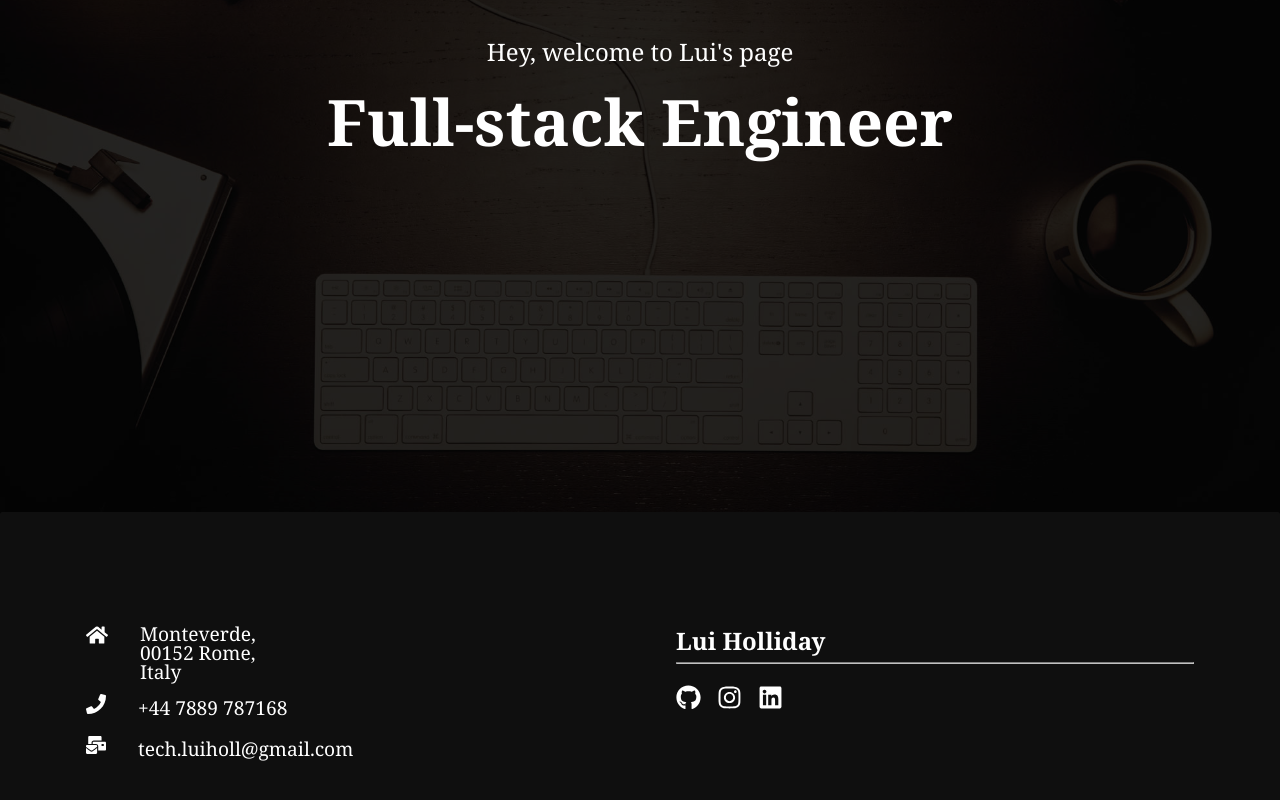
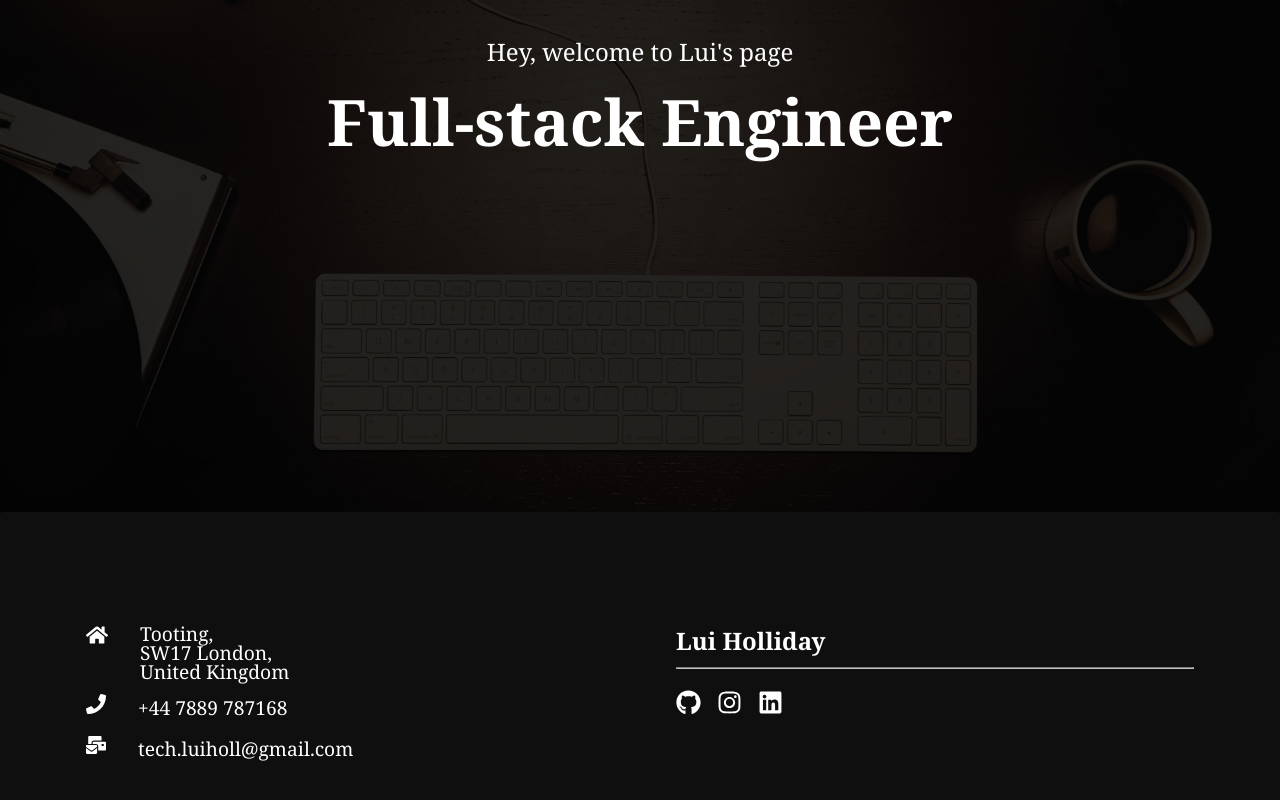
Before and after one commit to luiHoll97/Portfolio, a React (Create React App) app: page / in a window 1280 px wide. Shown: the part 288-1088 px from the top of the page. Built offline with nearby package versions, Linux system fonts and the light colour scheme.

Commit message:
Changed location info

```diff
--- a/src/components/Footer/Footer.tsx
+++ b/src/components/Footer/Footer.tsx
@@ -17,9 +17,9 @@ const Footer = (): JSX.Element => {
           <div className="location">
             <FaHome size={22} style={{ color: "white", marginRight: "2rem" }} />
             <div>
-              <p>Monteverde,</p>
-              <p>00152 Rome,</p>
-              <p>Italy</p>
+              <p>Tooting,</p>
+              <p>SW17 London,</p>
+              <p>United Kingdom</p>
             </div>
           </div>
           <div className="phone">
@@ -46,7 +46,7 @@ const Footer = (): JSX.Element => {
           <hr
             style={{
               color: "#FFFF99",
-              marginTop: "5px",
+              marginTop: "10px",
               marginBottom: "5px",
               opacity: "0.8",
               width: "max",
```
